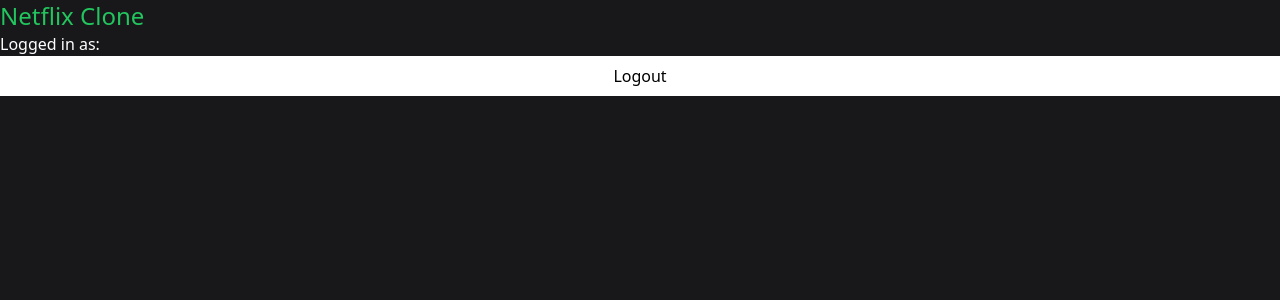
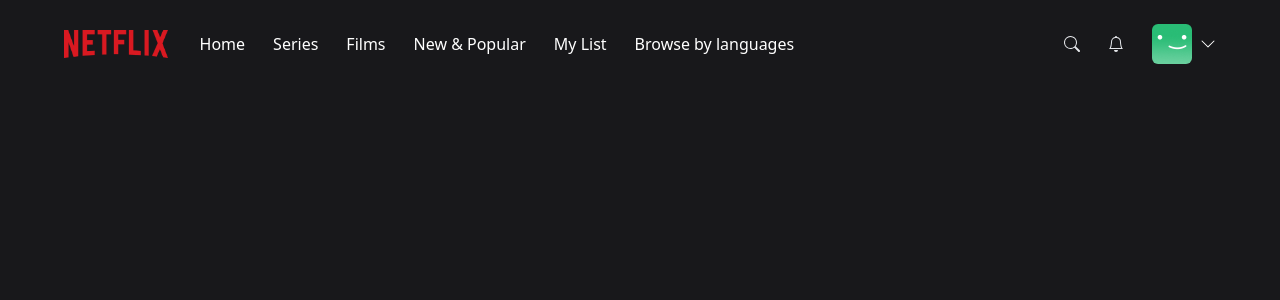
Before and after one commit to Mrityunjay-Palled/netflix-clone, a Next.js app: page / in a window 1280 px wide. Shown: the top 300 px of the page. Built offline with nearby package versions, Linux system fonts and the light colour scheme; no server answers; the database is empty; sample sign-in values are in the browser's storage.

Commit message:
navbar added

```diff
--- /dev/null
+++ b/components/AccountMenu.tsx
@@ -0,0 +1,32 @@
+import {signOut} from "next-auth/react"
+import React from "react"
+
+interface AccountMenuProps{
+   visible?: boolean
+}
+
+const AccountMenu:React.FC<AccountMenuProps>=({visible})=>{
+    if(!visible){
+        return null
+    }
+    return(
+        <div
+         className="bg-black w-56 absolute top-14 right-0 py-5 flex-col border-2 border-gray-800 flex"
+        >
+         <div className="flex flex-col gap-3">
+            <div className="px-3 group/item flex flex-row gap-3 items-center w-full">
+              {/* eslint-disable-next-line @next/next/no-img-element */}
+              <img className="w-8 rounded-md" src="/images/default-green.png" alt=""/>
+              <p className="text-white text-sm group-hover/item:underline">
+                Username
+              </p>
+            </div>
+            <hr className="bg-gray-600 border-0 h-px my-4"/>
+            <div onClick={()=>signOut()} className="px-3 text-center text-white text-sm hover:underline">
+              Sign out of Netflix
+            </div>
+         </div>
+        </div>
+    )
+}
+export default AccountMenu
--- /dev/null
+++ b/components/MobileMenu.tsx
@@ -0,0 +1,36 @@
+import React from "react"
+
+interface MobileMenuProps{
+    visible?:boolean;
+}
+
+const MobileMenu:React.FC<MobileMenuProps>=({visible})=>{
+    if(!visible){
+        return null
+    }
+    return(
+        <div className="bg-black w-56 absolute top-8 left-0 py-5 flex-col border-2 border-gray-800 flex">
+          <div className="flex flex-col gap-4">
+            <div className="px-3 text-center text-white hover:underline">
+                Home
+            </div>
+            <div className="px-3 text-center text-white hover:underline">
+                Series
+            </div>
+            <div className="px-3 text-center text-white hover:underline">
+                Films
+            </div>
+            <div className="px-3 text-center text-white hover:underline">
+                New & Popular
+            </div>
+            <div className="px-3 text-center text-white hover:underline">
+                MyList
+            </div>
+            <div className="px-3 text-center text-white hover:underline">
+                Browse by Languages
+            </div>
+          </div>
+        </div>
+    )
+}
+export default MobileMenu
--- /dev/null
+++ b/components/Navbar.tsx
@@ -0,0 +1,78 @@
+import NavbarItem from "./NavbarItem"
+import {BsChevronDown,BsSearch,BsBell} from "react-icons/bs"
+import MobileMenu from "./MobileMenu"
+import { useCallback, useEffect, useState } from "react"
+import AccountMenu from "./AccountMenu"
+
+const TOP_OFFSET=66
+
+
+const Navbar=()=>{
+    const [showMobileMenu,setShowMobileMenu]=useState(false)
+    const [showAccountMenu,setShowAccountMenu]=useState(false)
+    const [showBackground,setShowBackground]=useState(false)
+
+    useEffect(()=>{
+      const handleScroll =()=>{
+        if(window.scrollY>=TOP_OFFSET){
+          setShowBackground(true)
+        }else{
+            setShowBackground(false)
+        }
+      }
+      window.addEventListener("scroll",handleScroll)
+      return ()=>{
+        window.removeEventListener('scroll',handleScroll)
+      }
+    },[])
+
+    const toggleMobileMenu=useCallback(()=>{
+        setShowMobileMenu((prev)=>!prev)
+    },[])
+    const toggleAccountMenu=useCallback(()=>{
+        setShowAccountMenu((prev)=>!prev)
+    },[])
+    return(
+       <nav className="w-full fixed z-40">
+         <div
+         className={`px-4 md:px-16 py-6 flex flex-row items-center transition duration-500 ${showBackground?'bg-zinc-100 bg-opacity-90':''}`}
+         >
+           {/* eslint-disable-next-line @next/next/no-img-element */}
+           <img className="h-4 lg:h-7" src="/images/logo.png" alt="logo"/>
+           <div
+           className="flex-row ml-8 gap-7 hidden lg:flex"
+
+           >
+            <NavbarItem label="Home"/>
+            <NavbarItem label="Series"/>
+            <NavbarItem label="Films"/>
+            <NavbarItem label="New & Popular"/>
+            <NavbarItem label="My List"/>
+            <NavbarItem label="Browse by languages"/>
+           </div>
+           <div onClick={toggleMobileMenu} className="lg:hidden flex flex-row items-center gap-2 ml-8 cursor-pointer relative">
+              <p className="text-white text-sm">Browse</p>
+              <BsChevronDown className={`text-white transition ${showMobileMenu? 'rotate-180':"rotate-0"}`}/>
+              <MobileMenu visible={showMobileMenu}/>
+           </div>
+           <div className="flex flex-row ml-auto gap-7 items-center">
+            <div className="text-gray-200 hover:text-gray-300 cursor-pointer">
+              <BsSearch/>
+            </div>
+            <div className="text-gray-200 hover:text-gray-300 cursor-pointer">
+              <BsBell/>
+            </div>
+            <div onClick={toggleAccountMenu} className="flex flex-row items-center gap-2 cursor-pointer relative">
+              <div className="w-6 h-6 lg:w-10 lg:h-10 rounded-md overflow-hidden">
+               {/* eslint-disable-next-line @next/next/no-img-element */}
+               <img src="/images/default-green.png" alt=""/>
+              </div>
+              <BsChevronDown className={`text-white transition ${showAccountMenu? 'rotate-180':"rotate-0"}`}/>
+              <AccountMenu visible={showAccountMenu}/>
+            </div>
+           </div>
+         </div>
+       </nav>
+    )
+}
+export default Navbar
--- /dev/null
+++ b/components/NavbarItem.tsx
@@ -0,0 +1,17 @@
+import React from "react"
+interface NavbarItemProps{
+    label:string
+
+}
+
+const NavbarItem:React.FC<NavbarItemProps>=({label})=>{
+    return(
+        <div
+        className="text-white cursor-pointer hover:text-gray-300 transition"
+        >
+         {label}
+        </div>
+    )
+}
+
+export default NavbarItem
--- a/pages/index.tsx
+++ b/pages/index.tsx
@@ -1,6 +1,6 @@
-import {signOut,getSession} from "next-auth/react"
+import {getSession} from "next-auth/react"
 import {NextPageContext} from "next"
-import useCurrentUser from "@/hooks/useCurrentUser"
+import Navbar from "@/components/Navbar"
 export async function getServerSideProps(context:NextPageContext){
   const session = await getSession(context)
   if(!session){
@@ -16,12 +16,10 @@
   }
 }
 export default function Home() {
-  const {data:user}=useCurrentUser()
+
   return (
     <>
-     <h1 className="text-2xl text-green-500">Netflix Clone</h1>
-     <p className="text-white">Logged in as:{user?.name}</p>
-     <button className="h-10 w-full bg-white" onClick={()=>signOut()}>Logout</button>
+     <Navbar/>
     </>
   )
 }
--- a/pages/profiles.tsx
+++ b/pages/profiles.tsx
@@ -1,5 +1,8 @@
 import { NextPageContext } from "next";
 import { getSession } from "next-auth/react";
+import useCurrentUser from "@/hooks/useCurrentUser"
+import {useRouter} from "next/router"
+
 
 export async function getServerSideProps(context: NextPageContext) {
   const session = await getSession(context);
@@ -17,12 +20,15 @@
 }
 
 const Profiles = () => {
+    const router=useRouter()
+    const {data:user}=useCurrentUser()
+
   return (
     <div className="flex items-center h-full justify-center">
       <div className="flex flex-col">
         <h1 className="text-3x1 md:text-6xl text-white text-center">Who is watching?</h1>
         <div className="flex items-center justify-center gap-8 mt-10">
-         <div onClick={()=>{}}>
+         <div onClick={()=>{router.push('/')}}>
            <div className="group flex-row w-44 mx-auto">
              <div
              className="w-44 h-44 rounded-md flex items-center justify-center border-2 border-transparent group-hover:cursor-pointer
@@ -34,7 +40,7 @@
              <img src="/images/default-green.png" alt="profile"/>
              </div>
              <div className="mt-4 text-gray-400 text-2xl text-center group-hover:text-white">
-               Name
+             {user?.name}
              </div>
            </div>
          </div>
```
